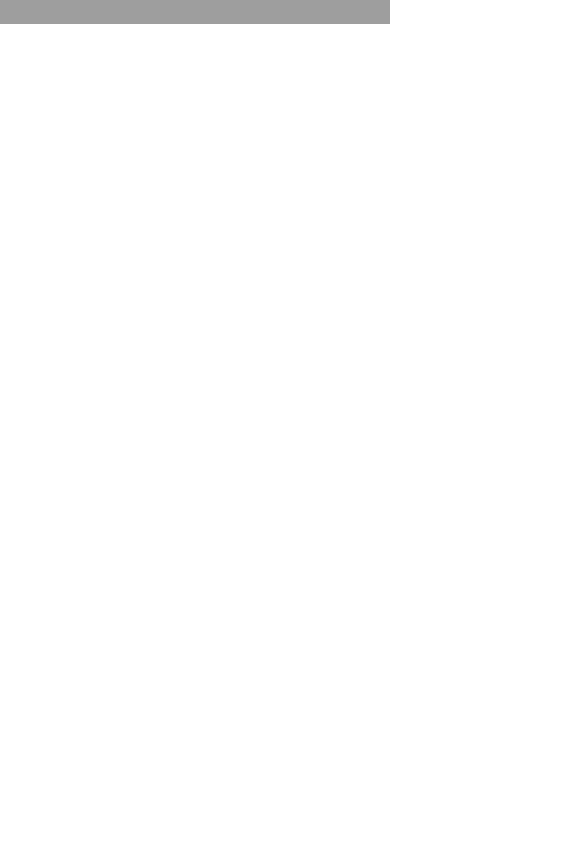
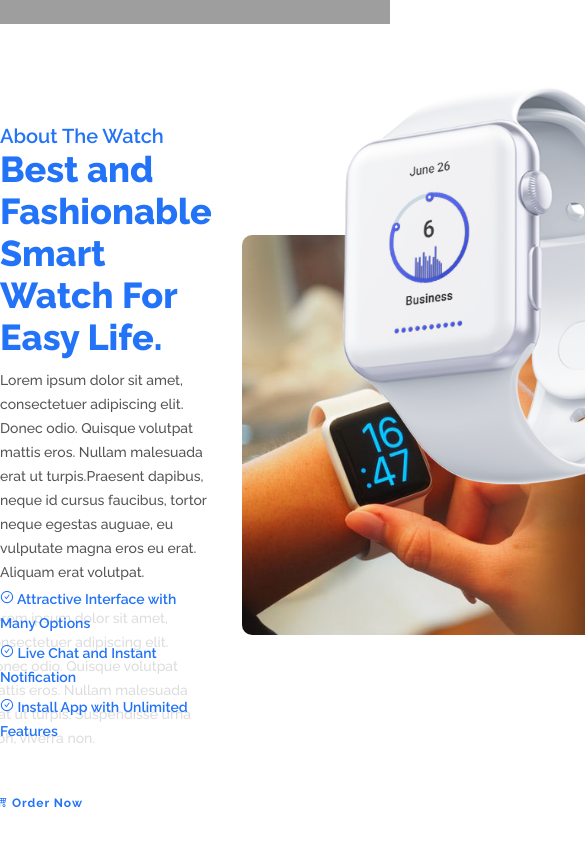
Before and after one commit to thenavik/smart-landing-page, a React (Create React App) app: page / in a window 390 px wide. Shown: the part 820-1664 px from the top of the page, 585 px wide, since content can reach past the window. Before the commit the page ends 844 px from the top, so only its background shows below. Built offline with nearby package versions, Linux system fonts and the light colour scheme; grey boxes are pictures that could not be loaded.

Commit message:
fixed button mobile v

```diff
--- a/src/components/about/Header.js
+++ b/src/components/about/Header.js
@@ -2,7 +2,7 @@ import React, { useState } from "react";
 import XButton from "../../core/XButton";
 import { BsCart4 } from "react-icons/bs";
 import XMenu from "../../core/XMenu";
-
+import Watch1 from "../../assets/img/watch-1.png";
 import "../../styles/header/header.scss";
 
 export default function Header() {
@@ -72,7 +72,7 @@ export default function Header() {
           />
         </div>
       </header>
-      {/* <section className="home-area">
+      <section className="home-area">
         <div className="xcontainer">
           <div className="row">
             <div className="col-lg-6">
@@ -101,7 +101,7 @@ export default function Header() {
             </div>
           </div>
         </div>
-      </section> */}
+      </section>
     </div>
   );
 }
--- a/src/pages/Home.js
+++ b/src/pages/Home.js
@@ -16,7 +16,7 @@ export default function Home() {
   return (
     <div>
       <Header />
-      {/* <About />
+      <About />
       <Feature />
       <Video />
       <CoreFeature />
@@ -26,7 +26,7 @@ export default function Home() {
       <Slider />
       <Faq />
       <Contact />
-      <Footer /> */}
+      <Footer />
     </div>
   );
 }
--- a/src/styles/core/xbutton.scss
+++ b/src/styles/core/xbutton.scss
@@ -39,3 +39,11 @@
         margin: 0 5px;}
 
 }
+
+@media (max-width: 768px) {
+    .btn-primary, .btn-blue {
+        padding: 5px 5px;
+        font-size: 12px;
+        letter-spacing: 1px;
+    }
+}
```
